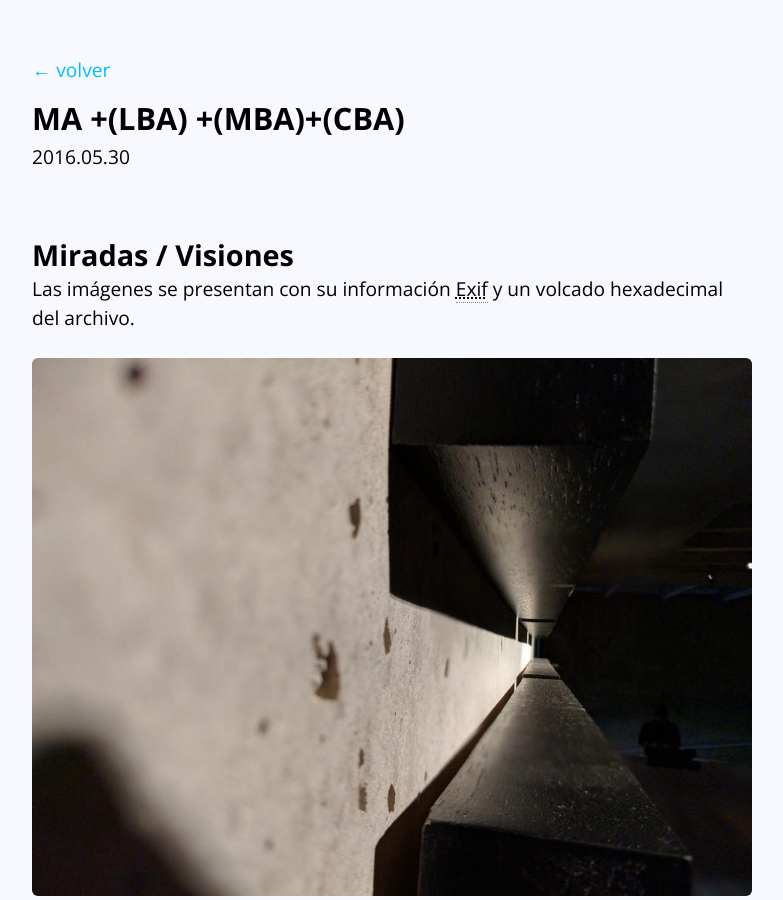
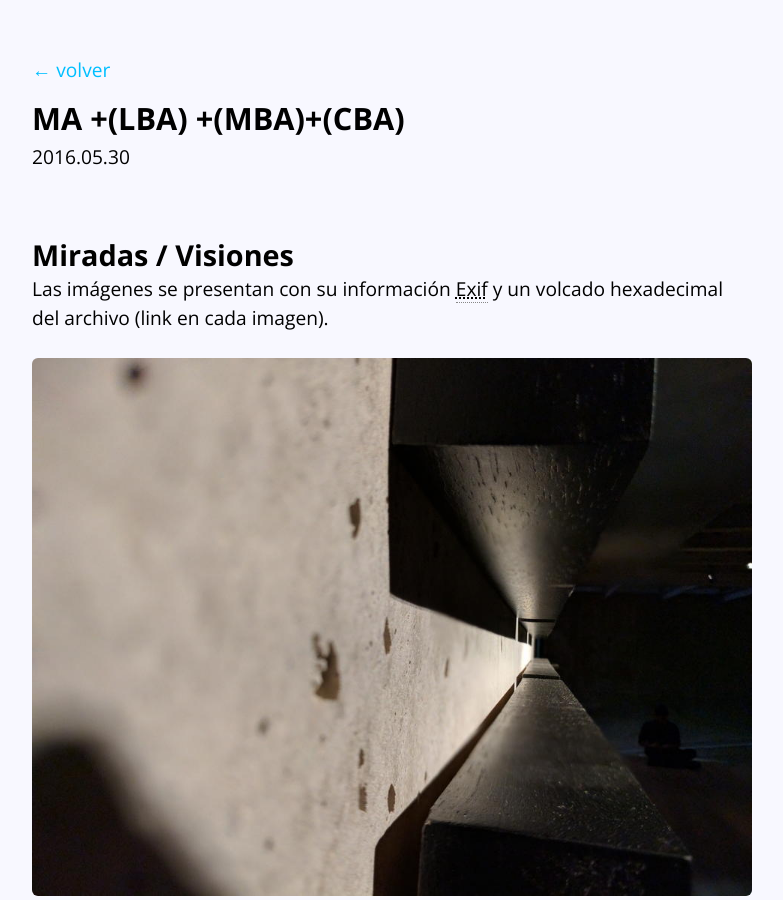
Before and after one commit to tasken/sitio.audiovisual, a Jekyll site: the page built from _posts/2016-05-30-TP4.md, in a window 1280 px wide and 900 px high. Shown: the whole window, without its empty margins (248-1031 px from the left). Built offline with Jekyll 4.4.1, drawn with Linux system fonts in a browser that asks for light colours.

Commit message:
aclaración tp4

```diff
--- a/_posts/2016-05-30-TP4.md
+++ b/_posts/2016-05-30-TP4.md
@@ -5,7 +5,7 @@ title: "MA +(LBA) +(MBA)+(CBA)"
 
 # Miradas / Visiones
 
-Las imágenes se presentan con su información Exif y un volcado hexadecimal del archivo.
+Las imágenes se presentan con su información Exif y un volcado hexadecimal del archivo (link en cada imagen).
 
 <a href="{{ site.baseurl }}/hex/IMG_20160518_151711-hex.txt.zip"><img src="{{ site.baseurl }}/img/4.a-IMG_20160518_151711.jpg" width="720"></a>
 
```
